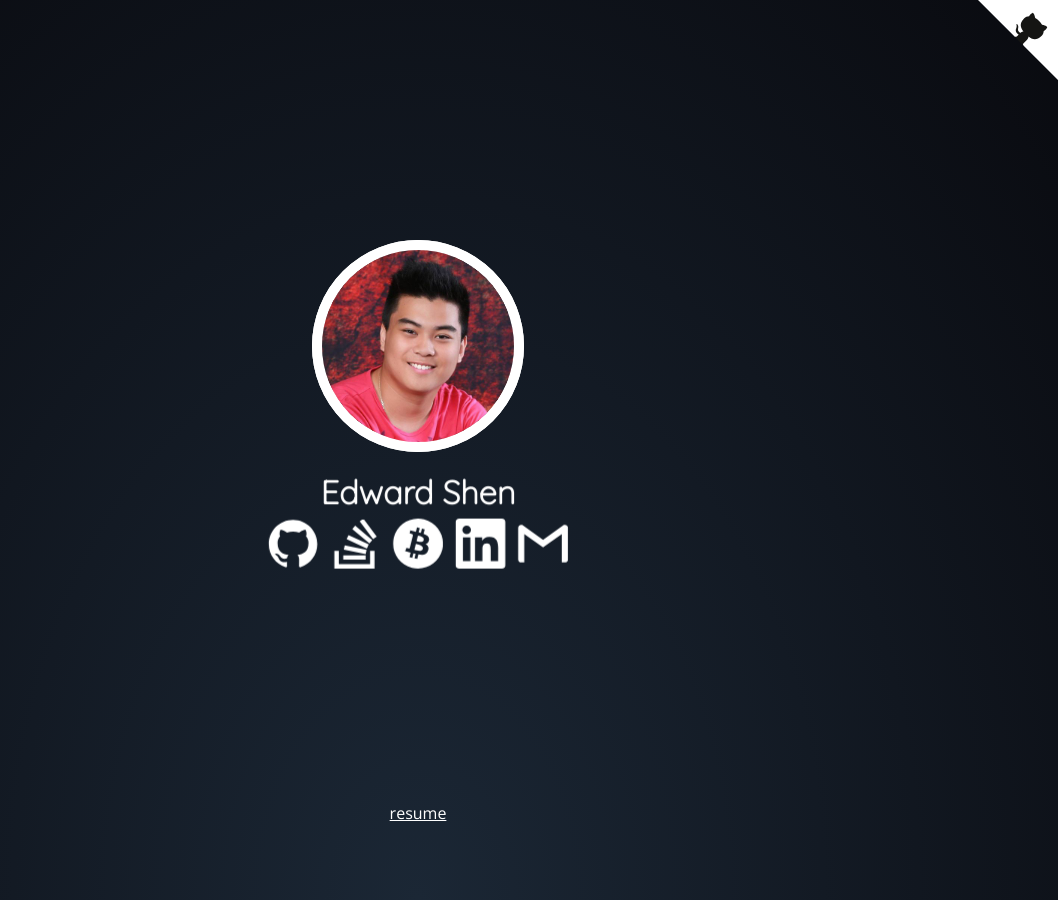
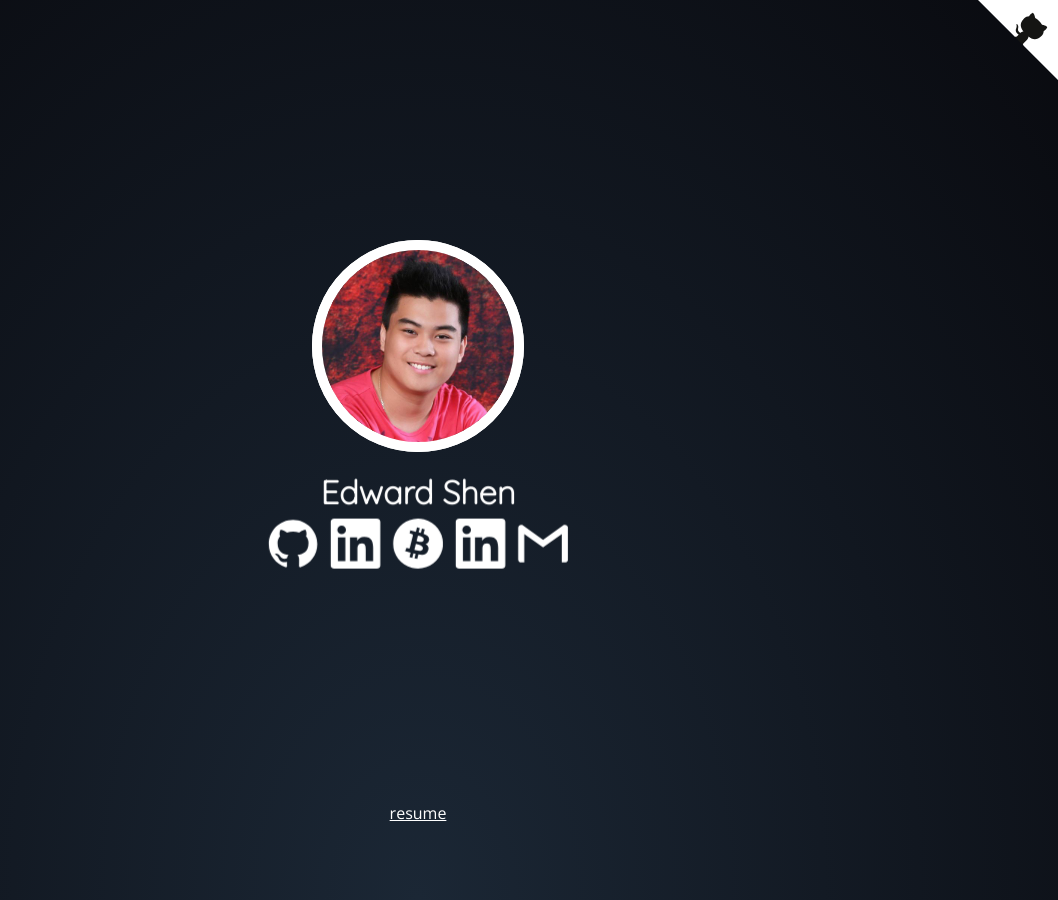
Before and after one commit to edward-shen/edward-shen.github.io, a Jekyll site: the page built from index.md, in a window 1280 px wide. Shown: the whole page, without its empty margins (222-1280 px from the left). Built offline with Jekyll 4.4.1, drawn with Linux system fonts in a browser that asks for light colours.

Commit message:
added ruby gem file

```diff
--- /dev/null
+++ b/_includes/ruby.html
@@ -0,0 +1 @@
+<a href="https://rubygems.org/gems/edward-shen">{% include linkedin.svg %}</a>
--- a/_layouts/home.html
+++ b/_layouts/home.html
@@ -24,7 +24,7 @@
         <h1>Edward Shen</h1>
         <div id="social-icons">
           {% include icon-github.html username=site.github_username %}
-          {% include stackoverflow.html %}
+          {% include ruby.html %}
           {% include bitcoin.html %}
           {% include linkedin.html %}
           {% include gmail.html %}
```
Also changed, not shown: _includes/ruby.svg (added).
